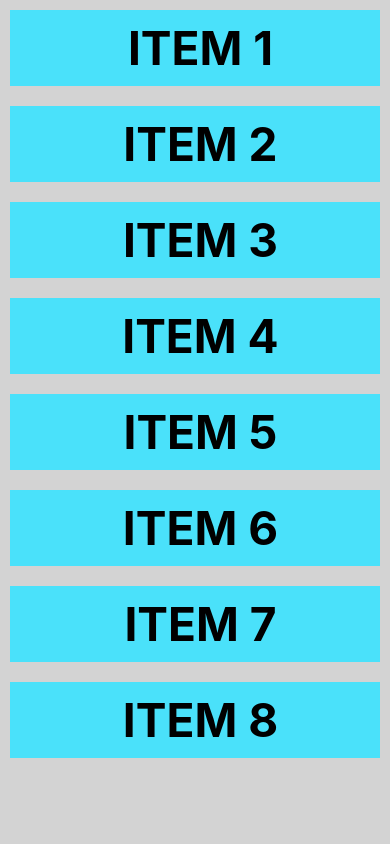
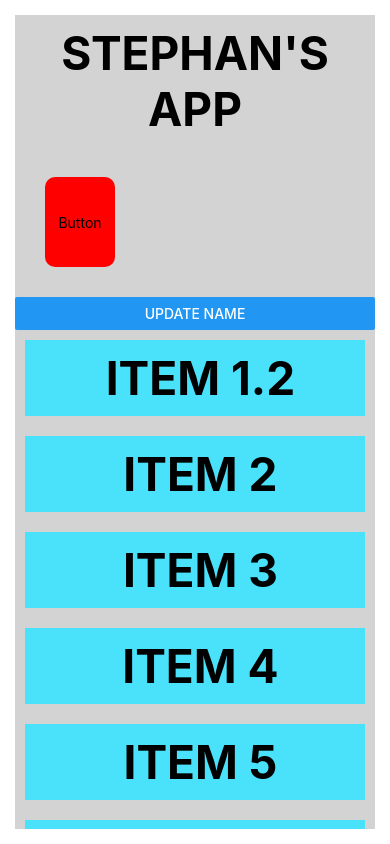
Before and after one commit to stephanduval/BluetoothVoltageMeterReactNative, a React Native app: screen / in a window 390 px wide. Built offline with nearby package versions, Linux system fonts and the light colour scheme.

Commit message:
added a border

```diff
--- a/App.js
+++ b/App.js
@@ -8,13 +8,20 @@
 
 import React, {useState} from 'react';
 import type {Node} from 'react';
-import {StyleSheet, Text, View, Button, Linking} from 'react-native';
+import {StyleSheet, Text, View, Button, Linking, Pressable, Alert, ScrollView} from 'react-native';
 import ScrollContentViewNativeComponent from 'react-native/Libraries/Components/ScrollView/ScrollContentViewNativeComponent';
 import ScrollViewCommands from 'react-native/Libraries/Components/ScrollView/ScrollViewCommands';
 
 const App = () => {
+
+  const  [name, setName] = useState('Stephan');
+  const updateName = (name) => {
+    setName(name);
+    Alert.alert(name);
+  }
+
   const [Items, setItems] = useState([
-    {key: 1, item: 'Item 1'},
+    {key: 1, item: 'Item 1.2'},
     {key: 2, item: 'Item 2'},
     {key: 3, item: 'Item 3'},
     {key: 4, item: 'Item 4'},
@@ -22,13 +29,29 @@ const App = () => {
     {key: 6, item: 'Item 6'},
     {key: 7, item: 'Item 7'},
     {key: 8, item: 'Item 8'},
+    {key: 9, item: 'Item 9'},
 
   ]);
 
   return (
+
     <View style={styles.body}>
+    <Text style={styles.text}>{name}'s App</Text>
 
+    <Pressable
+        style={({pressed}) => [
+          {
+            backgroundColor: pressed ? 'red' : 'blue',
+          },
+          styles.button,
+        ]}
+        onPress={() => updateName('Stephan')}>
+        <Text style={styles.buttonText}>Button</Text>
+      </Pressable>
 
+    <Button title="Update Name" onPress={() => updateName('Bill')}/>
+
+    <ScrollView>
 
 {
       Items.map((objectItem)=>{
@@ -39,6 +62,8 @@ const App = () => {
         )
       })
       }
+      </ScrollView>
+
     </View>
   )
 };
@@ -48,10 +73,12 @@ const styles = StyleSheet.create({
     // width: 400,
     // height: 400,
     flex: 1,
-    flexDirection: 'column',
     backgroundColor: '#d3d3d3',
     alignItems: 'stretch',
     justifyContent: 'flex-start',
+    borderWith: 300,
+    borderColor: 'red',
+    margin:15,
   },
   text: {
     textAlign: 'center',
@@ -62,10 +89,32 @@ const styles = StyleSheet.create({
     textTransform: 'uppercase',
   },
   button: {
+    backgroundColor: 'red',
     margin: 30,
-    width: 300,
+    width: 70,
     height: 90,
+    color: 'white',
+    fontSize: 46,
+    borderRadius: 10,
+    justifyContent: 'center',
+    alignItems: 'center',
   },
+
+
+    Pressable: {
+      flex: 1,
+      flexDirection: 'column',
+      backgroundColor: 'red',
+      margin: 30,
+      width: 70,
+      height: 90,
+      color: 'white',
+      fontSize: 46,
+      borderRadius: 10,
+      justifyContent: 'center',
+      alignItems: 'center',
+      alignItems: 'stretch',
+    },
   item: {
     margin: 10,
     backgroundColor: '#4ae1fa',
```
